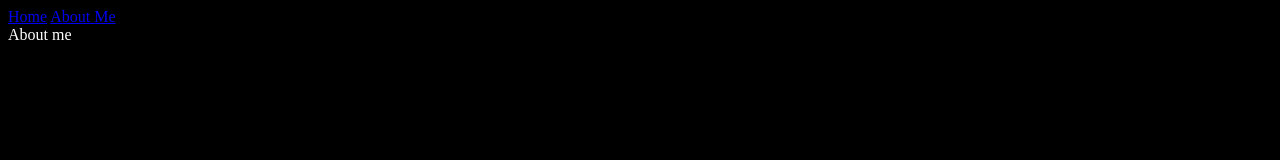
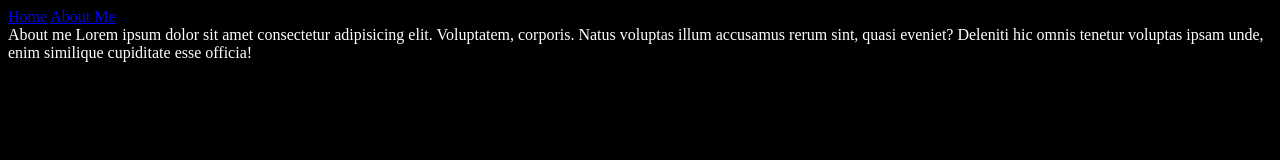
Before and after one commit to MarcoAntonioQuixote/petAdoption, a plain HTML site: page about.html in a window 1280 px wide. Drawn offline with Linux system fonts and the light colour scheme.

Commit message:
Updated About Me to have more content about me in Latin

```diff
--- a/about.html
+++ b/about.html
@@ -15,5 +15,7 @@
     </div>
 
     About me
+
+    Lorem ipsum dolor sit amet consectetur adipisicing elit. Voluptatem, corporis. Natus voluptas illum accusamus rerum sint, quasi eveniet? Deleniti hic omnis tenetur voluptas ipsam unde, enim similique cupiditate esse officia!
 </body>
 </html>
```
